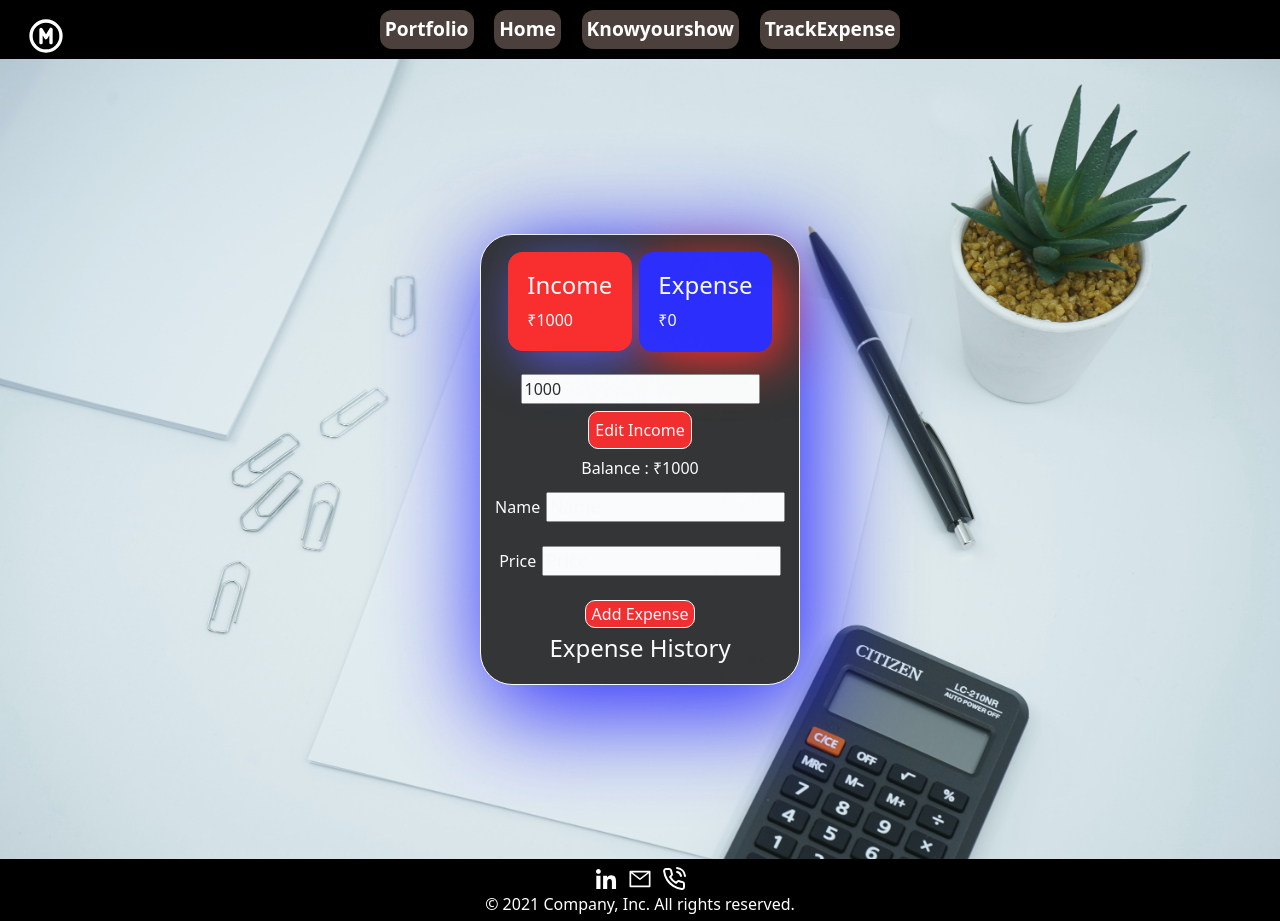
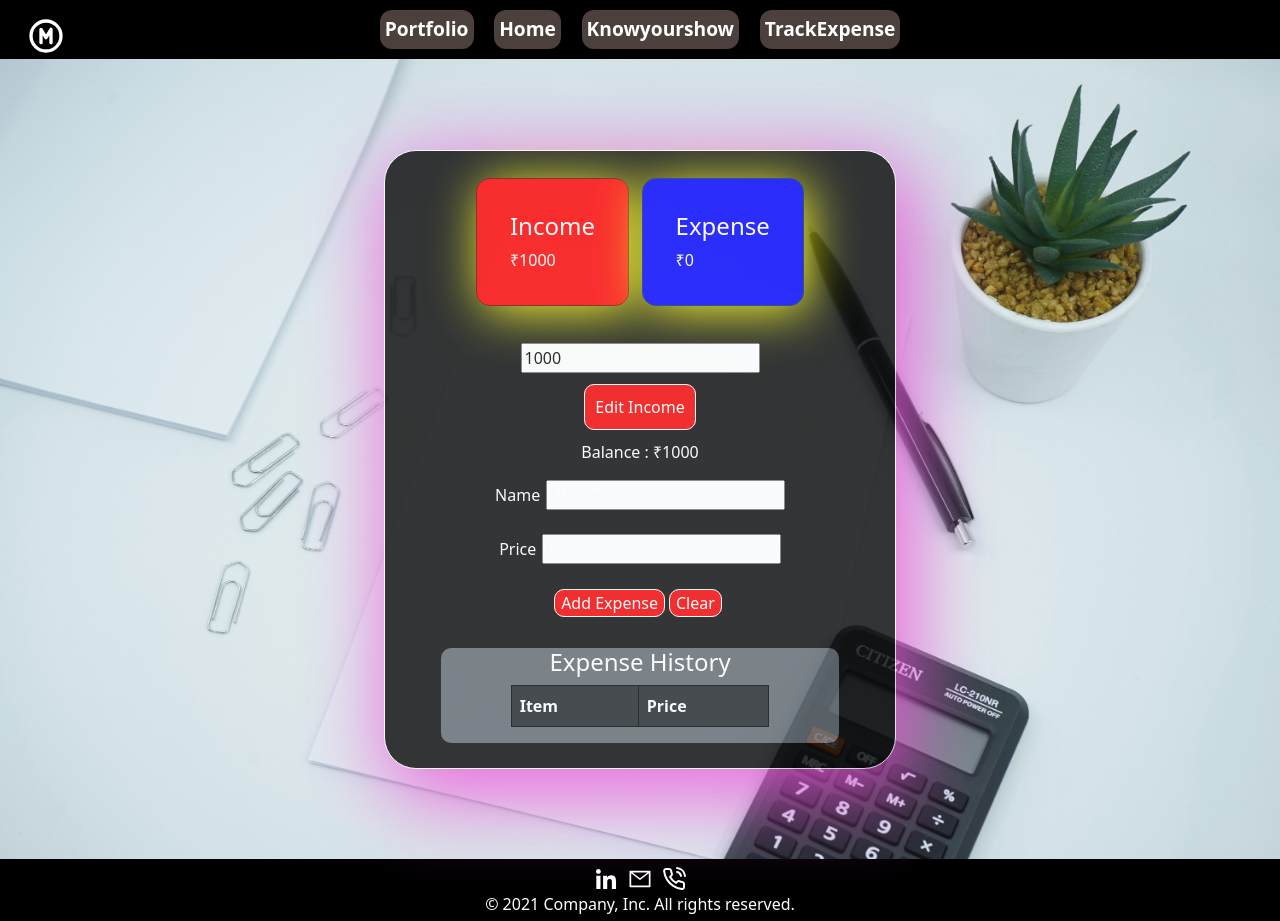
Before and after one commit to MuskanSrivastava8/Mitra, a React (Create React App) app: page /Mitra/Expensetracker in a window 1280 px wide. Built offline with nearby package versions, Linux system fonts and the light colour scheme.

Commit message:
commit Expense Tracker more CSS added and btn added

```diff
--- a/src/Components/ExpenseTracker/ExpenseIncomeDetails.js
+++ b/src/Components/ExpenseTracker/ExpenseIncomeDetails.js
@@ -4,6 +4,13 @@ import "./Expensetracker.scss";
 
 export default function ExpenseIncomeDetails() {
     const resReviewIncome = useSelector((store) => store.EXPENSE.income);
+    const resExpenseList = useSelector((store) => store.EXPENSE.expenseList);
+    const spendTotal = resExpenseList.reduce((acc, expense) => {
+      return Number.parseFloat(acc) + Number.parseFloat(expense.price);
+    }, 0);
+    // console.log(spendTotal>resReviewIncome)
+    const incomeAlert = spendTotal>resReviewIncome;
+    // console.log('alert ', incomeAlert)
   return (
     <div>
       <h4>Income</h4>
--- a/src/Components/ExpenseTracker/ExpenseInput.js
+++ b/src/Components/ExpenseTracker/ExpenseInput.js
@@ -6,42 +6,58 @@ import { Button } from "bootstrap";
 import "./Expensetracker.scss";
 
 export default function ExpenseInput() {
-  const [price, setprice] = useState(null);
-  const [expenseName, setexpenseName] = useState(null);
+  const [price, setprice] = useState("");
+  const [expenseName, setexpenseName] = useState("");
   const [remSubmitBtn, setremSubmitBtn] = useState(false);
 
   const dispatch = useDispatch();
   const Submit = (e) => {
     e.preventDefault();
     dispatch(addExpenseAction({ price, expenseName }));
+
   };
+  const clearInput = (e) => {
+    setprice("");
+    setexpenseName("");
+  };
+
+
 
   return (
     <React.Fragment>
       <div className="Expense_input_container">
         <div className="Expense_input_name">
-        <p style={{marginRight : '2%'}}>Name</p>
+          <p style={{ marginRight: "2%" }}>Name</p>
           <input
             type="text"
             id="expenseName"
             name="expenseName"
             placeholder="Name"
+            value={expenseName}
             onChange={(e) => setexpenseName(e.target.value)}
           />
         </div>
         <div className="Expense_input_price">
-          <p style={{marginRight : '2%'}}>Price</p>
+          <p style={{ marginRight: "2%" }}>Price</p>
           <input
             type="text"
             id="price"
             name="price"
             placeholder="Price"
+            value={price}
             onChange={(e) => setprice(e.target.value)}
           ></input>
         </div>
         <div className="Expense_input_box">
-          <button className="Expense_input_btn" onClick={Submit} disabled={!price || !expenseName}>
+          <button
+            className="Expense_input_btn"
+            onClick={Submit}
+            disabled={!price || !expenseName}
+          >
             Add Expense
+          </button>
+          <button className="Expense_input_btn" onClick={clearInput}>
+            Clear
           </button>
         </div>
       </div>
--- a/src/Components/ExpenseTracker/ExpenseList.js
+++ b/src/Components/ExpenseTracker/ExpenseList.js
@@ -3,12 +3,24 @@ import ExpenseListItem from "./ExpenseListItem";
 import "./Expensetracker.scss";
 
 export default function ExpenseList({ items }) {
+const rowSelected = (e)=> {
+  console.log(e.target.value)
+}
   return (
     <React.Fragment>
-    <div className="Expense_History_table_container">
-      {items.map((item,index) => (
-        <ExpenseListItem key={item+index} item={item} />
-      ))}
+      <div className="Expense_History_table_container">
+        <table class="table table-striped table-dark">
+          <thead>
+            <tr >
+              <th scope="col">Item</th>
+              <th scope="col">Price</th>
+            </tr>
+          </thead>
+        </table>
+            {items.map((item, index) => (
+              <ExpenseListItem key={item+index} item={item} />
+            ))}
+
       </div>
     </React.Fragment>
   );
--- a/src/Components/ExpenseTracker/ExpenseListItem.js
+++ b/src/Components/ExpenseTracker/ExpenseListItem.js
@@ -4,13 +4,15 @@ import "./Expensetracker.scss";
 export default function ExpenseListItem({ item }) {
   return (
     <React.Fragment>
-    <div className="Expense_History_row_container">
-      <table>
-        <tr>
-          <th>{item.expenseName}</th>
-          <td>&#8377;{item.price}</td>
-        </tr>
-      </table>
+      <div className="Expense_History_row_container">
+        <table class="table table-striped table-dark">
+          <tbody>
+            <tr>
+              <th scope="row">{item.expenseName}</th>
+              <td>{item.price}</td>
+            </tr>
+          </tbody>
+        </table>
       </div>
     </React.Fragment>
   );
--- a/src/Components/ExpenseTracker/Expensetracker.scss
+++ b/src/Components/ExpenseTracker/Expensetracker.scss
@@ -20,11 +20,11 @@
     margin-bottom: 2%;
     background-color: #080808;
     height: 100%;
-    min-width: 25%;
+    min-width: 40%;
     border: 1px solid white;
     border-radius: 2rem;
     opacity: .8;
-    box-shadow: 10px 20px 100px 10px blue;
+    box-shadow: 10px 20px 80px 10px rgb(236, 77, 215);
 }
 .Expense_content:hover{
     box-shadow: 10px 10px 50px blueviolet
@@ -51,6 +51,7 @@
     align-items: center;
     // background: blue;
     padding: 4%;
+    width: 72%;
 }
 
 .Income_only {
@@ -60,11 +61,17 @@
     border: 1px solid red;
     border-radius: 14px;
     cursor: pointer;
-    box-shadow: 10px 10px 50px #3430ce;
+    border: 1px solid #7c0000;
+    box-shadow: 5px 5px 50px yellow;
+
 }
 .Income_only:hover{
-    border: 1px solid white;
-    box-shadow: 10px 10px 50px yellow
+    border: 1px solid rgb(233, 119, 119);
+    box-shadow: 10px 10px 50px red;
+}
+.income_Alert{
+    border: 1px solid rgb(233, 119, 119);
+    box-shadow: 10px 10px 50px red;
 }
 
 .Expense_only {
@@ -74,11 +81,14 @@
     border: 1px solid blue;
     border-radius: 14px;
     cursor: pointer;
-    box-shadow: 10px 10px 50px red;
+    border: 1px solid #063171;
+    box-shadow: 5px 5px 50px yellow;
+
 }
+
 .Expense_only:hover{
-    border: 1px solid white;
-    box-shadow: 10px 10px 50px yellow
+    border: 1px solid rgb(158, 98, 228);
+    box-shadow: 10px 10px 50px blue;
 }
 
 .Expense_Income_input {
@@ -94,7 +104,14 @@
 .Expense_Income_Input {
     padding: 2%
 }
-
+.Exp_History_box {
+    display: flex;
+    flex-direction: column;
+    justify-content: center;
+    align-items: center;
+    background-color: #626970;;
+    border-radius: 10px;
+}
 .Expense_Income_add_btn {
     padding: 2%;
     border: 1px solid white;
@@ -135,13 +152,17 @@
     cursor: pointer;
     background-color: #f60000;
     color: white;
+    margin-right: 4px;
 }
 .Expense_input_box{
     padding: 2%;
 
 }
 .Expense_History{
+    padding: 1%;
+    margin-top: 4%;
     margin-bottom: 4%;
+    width: 80%;
 }
 .Expense_History_table_container {
     // background-color: white;
--- a/src/Components/ExpenseTracker/HistoryExpenseList.js
+++ b/src/Components/ExpenseTracker/HistoryExpenseList.js
@@ -6,8 +6,9 @@ import "./Expensetracker.scss";
 export default function HistoryExpenseList() {
   const resItems = useSelector((store) => store.EXPENSE.expenseList);
   return (
-    <div>
-      <h4>Expense History</h4> <ExpenseList items={resItems} />
+    <div className="Exp_History_box">
+      <div><h4>Expense History</h4></div>
+      <div style={{width:'65%'}}><ExpenseList items={resItems} /></div>
     </div>
   );
 }
```
